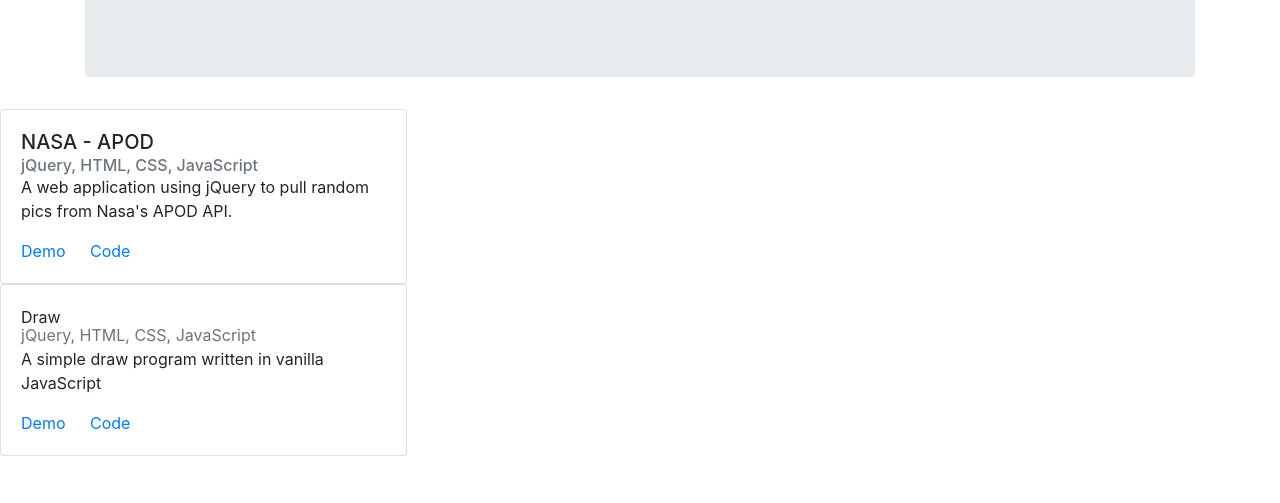
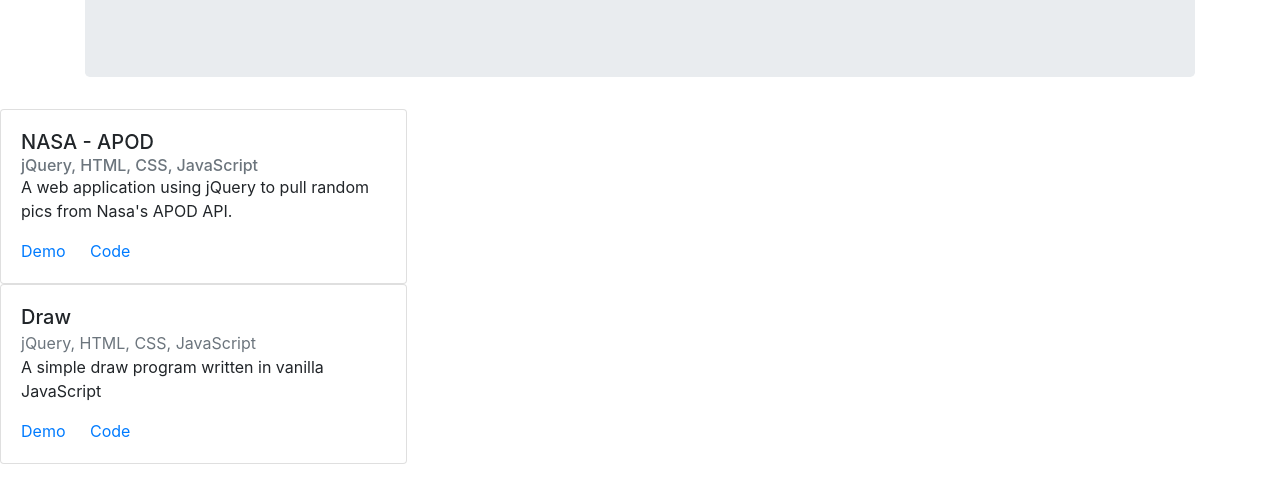
Before and after one commit to jackrobbins1/jackrobbins1.github.io, a plain HTML site: page index.html in a window 1280 px wide. Shown: the part 153-656 px from the top of the page. Drawn offline with nearby package versions, Linux system fonts and the light colour scheme.

Commit message:
updating draw

```diff
--- a/index.html
+++ b/index.html
@@ -64,7 +64,7 @@
       <div class="col">
         <div class="card">
           <div class="card-body">
-                  <div>Draw</div>
+                  <h5>Draw</h5>
      <div class="card-subtitle text-muted">jQuery, HTML, CSS, JavaScript</div>
      <p class="card-text">
         A simple draw program written in vanilla JavaScript
```
